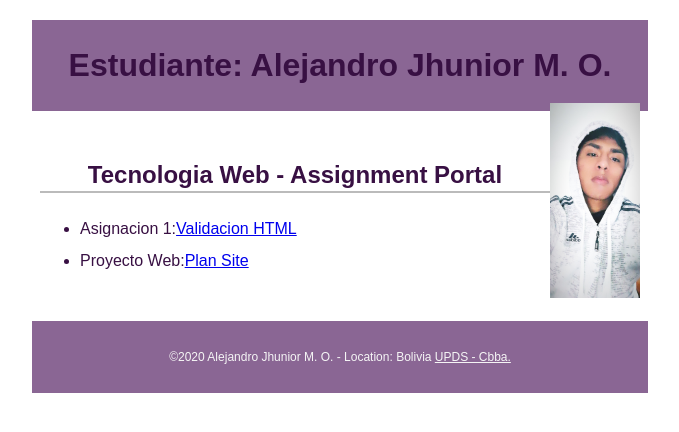
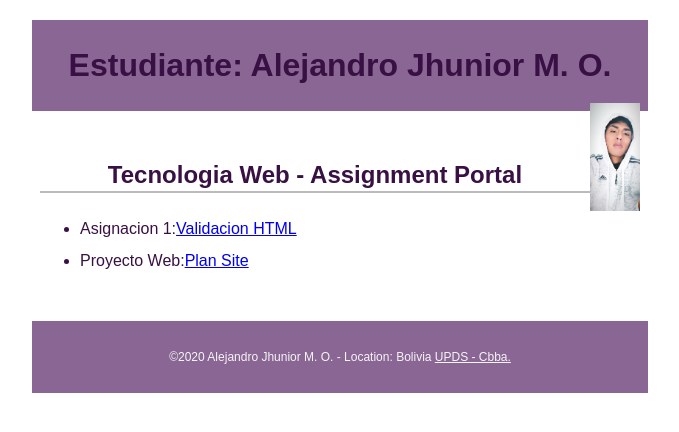
Before and after one commit to AleJhunior10/RepositorioWeb, a plain HTML site: page index.html in a window 1280 px wide. Shown: the whole page, without its empty margins (300-979 px from the left). Drawn offline with Linux system fonts and the light colour scheme.

Commit message:
Actualizacion

```diff
--- a/css/main.css
+++ b/css/main.css
@@ -35,7 +35,7 @@ header, footer, footer a {
 }
 
 header img {
-    width: 90px;
+    width: 50px;
     height: auto;
     float: right;
 }
```
